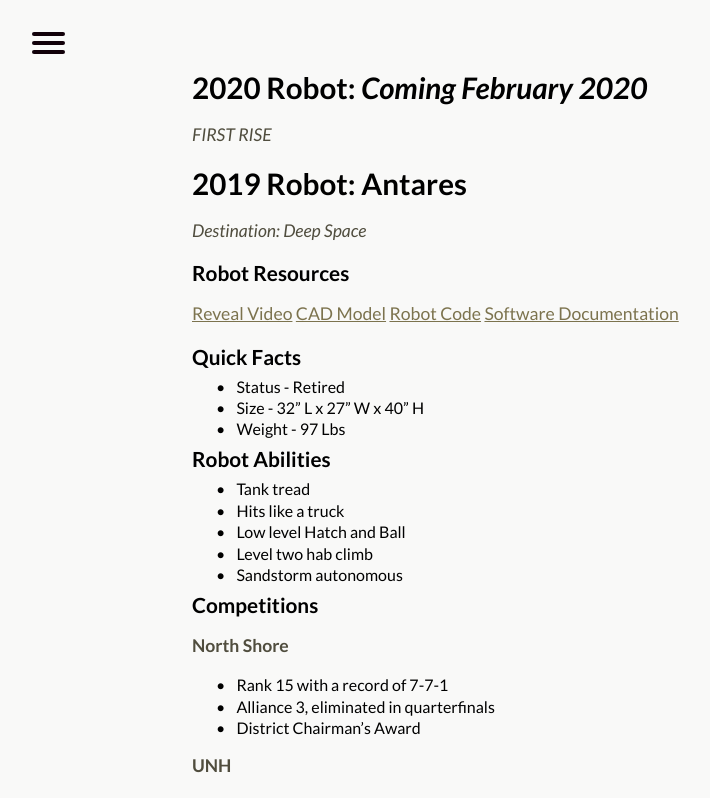
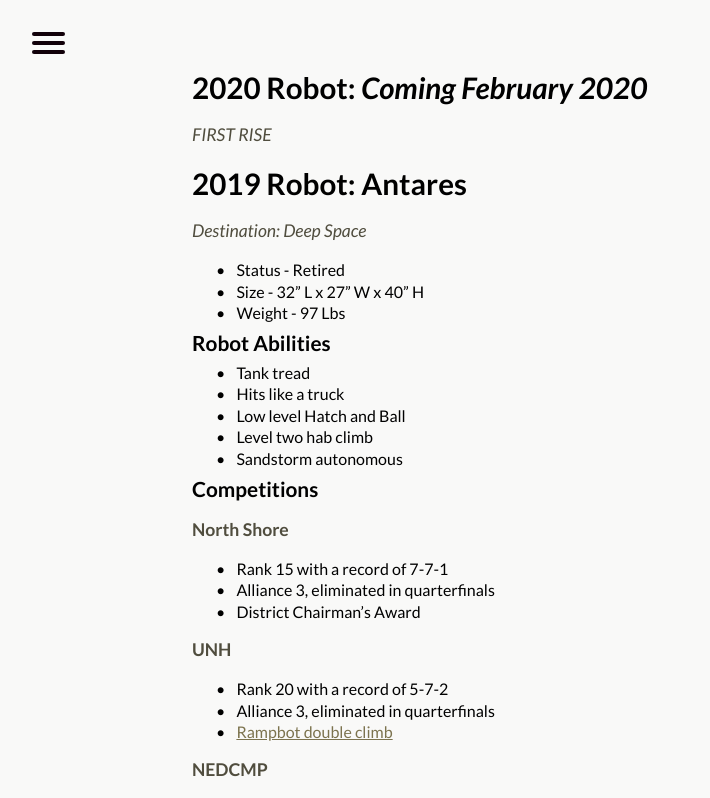
Before and after one commit to perSEVERE-5962/frc5962, a Jekyll site: the page built from robots.md, in a window 1280 px wide and 1400 px high, scrolled down 465 px. Shown: the top 798 px of the window, without its empty margins (0-710 px from the left). Built offline with Jekyll 4.4.1, drawn with Linux system fonts in a browser that asks for light colours; some of the changed text lies outside the part shown.

Commit message:
Updated Robots

```diff
--- a/robots.md
+++ b/robots.md
@@ -8,12 +8,10 @@
 <div class="divider"></div>
 ## 2020 Robot: *Coming February 2020*
 *FIRST RISE*
+
+
 ## 2019 Robot: Antares
 *Destination: Deep Space*
-### Robot Resources
-[Reveal Video](https://www.youtube.com/watch?v=26EiVH5yALo)      [CAD Model](https://cad.onshape.com/documents/6ddadaa1401b09b0db981197/w/9b4cabd8c16b3040e3490b17/e/161b1cd32036719df984757d)      [Robot Code](https://github.com/perSEVERE-5962/robotCode)
-[Software Documentation](https://docs.google.com/document/d/1WgOHF0AnV8vpATgtXjAYOdAPVupjYB3YqCQq-tk4akU/edit?usp=sharing)
-### Quick Facts
 1. Status - Retired
 2. Size - 32" L x 27" W x 40" H
 3. Weight - 97 Lbs
@@ -29,7 +27,7 @@
 **North Shore**
 1. Rank 15 with a record of 7-7-1
 2. Alliance 3, eliminated in quarterfinals
-3. District Chairman's Award
+3. District Chairman’s Award
 
 **UNH**
 1. Rank 20 with a record of 5-7-2
@@ -38,11 +36,10 @@
 
 **NEDCMP**
 1. Rank 61 with a record of 3-9-0
-2. Ended season with red card:).
-
-![2019 Robot: Antares](/media/antares.png)
+2. Ended season with red card:)
+![antares.png](/uploads/antares.png)
 <div class="divider"></div>
-## 2018 Robot: T-Pose
+**2018 Robot: T-Pose
 *FIRST Power Up*
 ### Robot Resources
 [Build Season Documentation ](https://drive.google.com/file/d/1JWv0Coi6OZ4Vyz1uH2o_Ml_jtn2VoeNR/view?usp=sharing)
```
